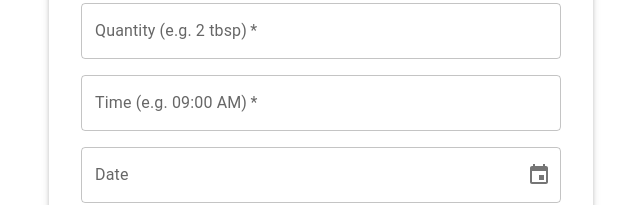
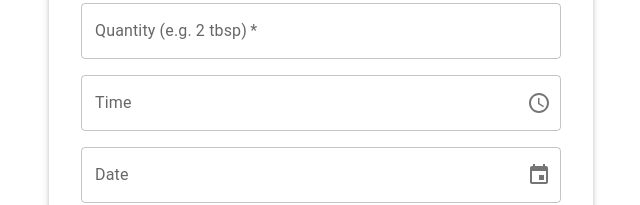
Before and after one commit to jmcaluyafuentes/kalinga-baby, a React (Vite) app in the folder frontend/: page / in a window 1280 px wide. Shown: the part 173-378 px from the top of the page, without its empty margins (319-959 px from the left). Built offline with nearby package versions, Linux system fonts and the light colour scheme; no server answers.

Commit message:
refactor(frontend/FoodForm): replace manual time input with reusable TimePicker component

```diff
--- a/frontend/src/components/FoodForm.tsx
+++ b/frontend/src/components/FoodForm.tsx
@@ -1,5 +1,6 @@
 import { useState } from "react";
 import DateInput from './DateInput';
+import TimeInput from './TimeInput';
 import {
   TextField,
   Button,
@@ -25,6 +26,7 @@ const FoodForm = ({ onEntrySaved }: FoodFormProps) => {
     time: "",
     notes: "",
   });
+  const [timeObj, setTimeObj] = useState<Date | null>(null);
   const [successOpen, setSuccessOpen] = useState(false);
   const [errorOpen, setErrorOpen] = useState(false);
   const [loading, setLoading] = useState(false);
@@ -76,12 +78,17 @@ const FoodForm = ({ onEntrySaved }: FoodFormProps) => {
             onChange={handleChange}
             required
           />
-          <TextField
-            label="Time (e.g. 09:00 AM)"
-            name="time"
-            value={form.time}
-            onChange={handleChange}
-            required
+          <TimeInput
+            label="Time"
+            value={timeObj}
+            onChange={(newTime) => {
+              setTimeObj(newTime);
+              if (newTime) {
+                const hours = String(newTime.getHours()).padStart(2, '0');
+                const minutes = String(newTime.getMinutes()).padStart(2, '0');
+                setForm({ ...form, time: `${hours}:${minutes}` });
+              }
+            }}
           />
           <DateInput
             label="Date"
--- /dev/null
+++ b/frontend/src/components/TimeInput.tsx
@@ -0,0 +1,25 @@
+import { TimePicker } from '@mui/x-date-pickers/TimePicker';
+
+type TimeInputProps = {
+  label?: string;
+  value: Date | null;
+  onChange: (date: Date | null) => void;
+};
+
+const TimeInput = ({ label = "Select Time", value, onChange }: TimeInputProps) => {
+  return (
+    <TimePicker
+      label={label}
+      value={value}
+      onChange={onChange}
+      slotProps={{
+        textField: {
+          fullWidth: true,
+          variant: 'outlined',
+        },
+      }}
+    />
+  );
+};
+
+export default TimeInput;
```
